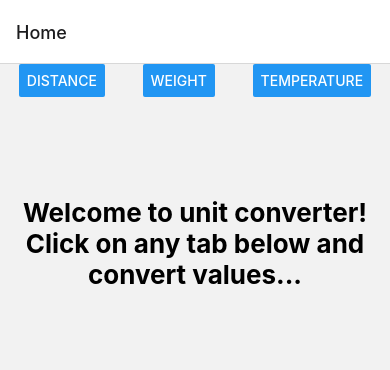
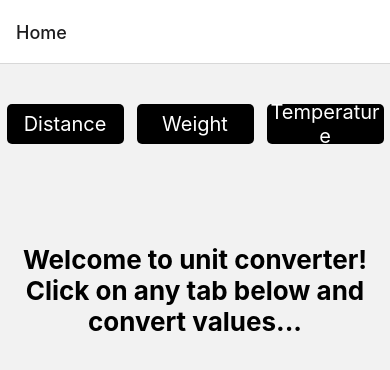
Before and after one commit to guzeradimazz/Americans-are-asleep.-Upvote-the-metric-system-, a React Native app: screen /Home in a window 390 px wide. Shown: the top 370 px of the page. Built offline with nearby package versions, Linux system fonts and the light colour scheme.

Commit message:
distance changer

```diff
--- a/Components/Distance.jsx
+++ b/Components/Distance.jsx
@@ -1,10 +1,71 @@
-import react from "react";
-import { View,Text } from "react-native";
+import react, { useState } from 'react'
+import { View, Text, TextInput, StyleSheet } from 'react-native'
+import { DropdownComponent } from './DropdownComponent'
 
-export const Distance = ({navigation})=>{
-    return(
-        <View>
-            <Text >DISTANCE</Text>
+export const Distance = () => {
+    const data = [
+        { label: 'Kilometers', value: 1000 },
+        { label: 'Meters', value: 1 },
+        { label: 'Cantimeters', value: 0.01 },
+        { label: 'Millimeters', value: 0.001 }
+    ]
+
+    const [mainValue, SetMainValue] = useState('')
+    const [convertedValue, SetConvertedValue] = useState('')
+    const [distance, setDistance] = useState('')
+
+    const errDistance = () => {
+        SetMainValue('')
+        alert('Select unit')
+    }
+    const convertValue = (item) => {
+        SetMainValue(item)
+        SetConvertedValue(`${+item * distance}`)
+    }
+    return (
+        <View style={styles.wrapper}>
+            <DropdownComponent
+                SetConvertedValue={SetConvertedValue}
+                data={data}
+                value={distance}
+                setValue={setDistance}
+                mainValue={mainValue}
+            />
+            <TextInput
+                maxLength={15}
+                placeholder='Enter value here'
+                style={styles.input}
+                value={mainValue}
+                onChangeText={distance ? (i) => convertValue(i) : errDistance}
+                keyboardType='numeric'
+            ></TextInput>
+            <View style={{width:'100%', alignItems:'center'}}>
+                <TextInput
+                    placeholder='meters'
+                    style={styles.input}
+                    value={convertedValue}
+                    keyboardType='numeric'
+                ></TextInput>
+                <Text style={{textAlign:'center'}}>Meters</Text>
+            </View>
         </View>
     )
 }
+
+const styles = StyleSheet.create({
+    wrapper: {
+        flex: 1,
+        justifyContent: 'space-around',
+        alignItems: 'center',
+        paddingBottom: 300
+    },
+    input: {
+        height: 50,
+        textAlign: 'center',
+        width: '60%',
+        borderBottomColor: '#000',
+        borderBottomWidth: 2,
+        borderRadius: 5,
+        fontSize: 20
+    }
+})
--- /dev/null
+++ b/Components/DropdownComponent.jsx
@@ -0,0 +1,97 @@
+import React, { useState } from 'react'
+import { StyleSheet, Text, View } from 'react-native'
+import { Dropdown } from 'react-native-element-dropdown'
+import AntDesign from 'react-native-vector-icons/AntDesign'
+
+export const DropdownComponent = ({ data,value,setValue,SetConvertedValue,mainValue }) => {
+    const [isFocus, setIsFocus] = useState(false)
+
+    const renderLabel = () => {
+        if (value || isFocus) {
+            return (
+                <Text style={[styles.label, isFocus && { color: 'blue' }]}>
+                    Distance dropdown
+                </Text>
+            )
+        }
+        return null
+    }
+
+    return (
+        <View style={styles.container}>
+            {renderLabel()}
+            <Dropdown
+                style={[styles.dropdown, isFocus && { borderColor: 'blue' }]}
+                placeholderStyle={styles.placeholderStyle}
+                selectedTextStyle={styles.selectedTextStyle}
+                inputSearchStyle={styles.inputSearchStyle}
+                iconStyle={styles.iconStyle}
+                data={data}
+                search
+                maxHeight={300}
+                labelField='label'
+                valueField='value'
+                placeholder={!isFocus ? 'Select unit' : '...'}
+                searchPlaceholder='Search...'
+                value={value}
+                onFocus={() => setIsFocus(true)}
+                onBlur={() => setIsFocus(false)}
+                onChange={(item) => {
+                    SetConvertedValue(`${mainValue*item.value}`)
+                    setValue(item.value)
+                    setIsFocus(false)
+                }}
+                renderLeftIcon={() => (
+                    <AntDesign
+                        style={styles.icon}
+                        color={isFocus ? 'blue' : 'black'}
+                        name='Safety'
+                        size={20}
+                    />
+                )}
+            />
+        </View>
+    )
+}
+
+const styles = StyleSheet.create({
+    container: {
+        backgroundColor: 'white',
+        padding: 16,
+        width: '90%'
+    },
+    dropdown: {
+        height: 50,
+        width: '100%',
+        borderColor: 'gray',
+        borderWidth: 0.5,
+        borderRadius: 8,
+        paddingHorizontal: 8
+    },
+    icon: {
+        marginRight: 5
+    },
+    label: {
+        position: 'absolute',
+        backgroundColor: 'white',
+        left: 22,
+        top: 8,
+        zIndex: 999,
+        paddingHorizontal: 8,
+        fontSize: 14
+    },
+    placeholderStyle: {
+        fontSize: 16
+    },
+    selectedTextStyle: {
+        fontSize: 16
+    },
+    iconStyle: {
+        width: 20,
+        height: 20
+    },
+    inputSearchStyle: {
+        height: 40,
+        fontSize: 16
+    }
+})
--- a/Components/Home.jsx
+++ b/Components/Home.jsx
@@ -1,5 +1,5 @@
 import react from 'react'
-import { View, Text, Button, StyleSheet } from 'react-native'
+import { View, Text, Pressable, StyleSheet } from 'react-native'
 
 export const Home = ({ navigation }) => {
     const toDistance = () => {
@@ -13,34 +13,53 @@ export const Home = ({ navigation }) => {
     }
 
     return (
-        <View >
+        <View>
             <View style={styles.nav}>
-                <Button title='Distance' onPress={toDistance} />
-                <Button title='Weight' onPress={toWeight} />
-                <Button title='Temperature' onPress={toTemperature} />
+                <Pressable style={styles.navItem} onPress={toDistance}>
+                    <Text style={styles.navItemTxt}>Distance</Text>
+                </Pressable>
+                <Pressable style={styles.navItem} onPress={toWeight}>
+                    <Text style={styles.navItemTxt}>Weight</Text>
+                </Pressable>
+                <Pressable style={styles.navItem} onPress={toTemperature}>
+                    <Text style={styles.navItemTxt}>Temperature</Text>
+                </Pressable>
             </View>
             <View>
                 <Text style={styles.mainTxt}>
-                    Welcome to unit converter! Click on any tab below and convert values...
+                    Welcome to unit converter! Click on any tab below and
+                    convert values...
                 </Text>
             </View>
         </View>
     )
 }
 
-
 const styles = StyleSheet.create({
     nav: {
-        flexDirection:'row',
-        alignItems:'center',
-        justifyContent:'space-around'
+        flexDirection: 'row',
+        alignItems: 'center',
+        justifyContent: 'space-around',
+        marginTop: 40
     },
-    mainTxt:{
-        fontSize:26,
-        fontWeight:'bold',
-        alignItems:'center',
-        justifyContent:'center',
-        textAlign:'center',
-        marginTop:100
+    mainTxt: {
+        fontSize: 26,
+        fontWeight: 'bold',
+        alignItems: 'center',
+        justifyContent: 'center',
+        textAlign: 'center',
+        marginTop: 100
+    },
+    navItem: {
+        backgroundColor: '#000',
+        width: '30%',
+        height: 40,
+        justifyContent: 'center',
+        borderRadius: 5
+    },
+    navItemTxt: {
+        color: '#fff',
+        textAlign: 'center',
+        fontSize: 20
     }
 })
--- a/package.json
+++ b/package.json
@@ -15,6 +15,8 @@
     "expo-status-bar": "~1.4.0",
     "react": "18.0.0",
     "react-native": "0.69.5",
+    "react-native-dropdown-picker": "^5.4.2",
+    "react-native-element-dropdown": "^2.2.0",
     "react-native-safe-area-context": "4.3.1",
     "react-native-screens": "~3.15.0"
   },
```
Also changed, not shown: 1 other file (tests, documents, lock files or other folders).
